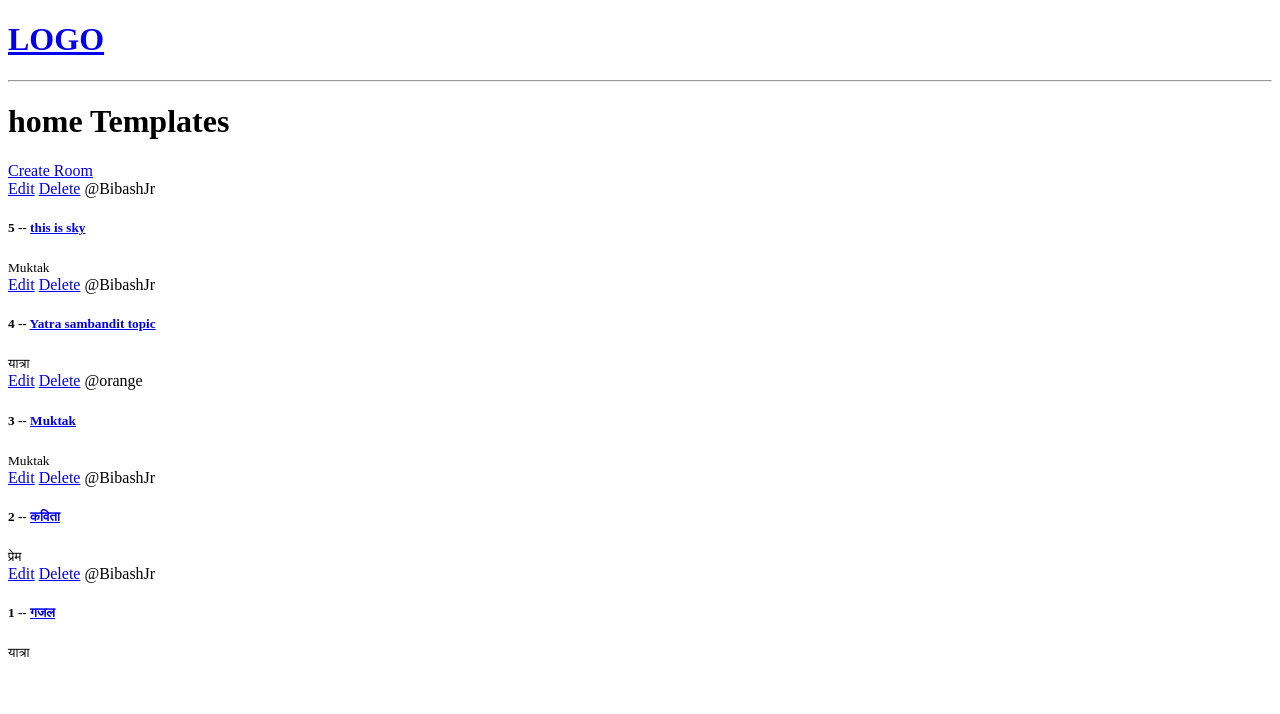
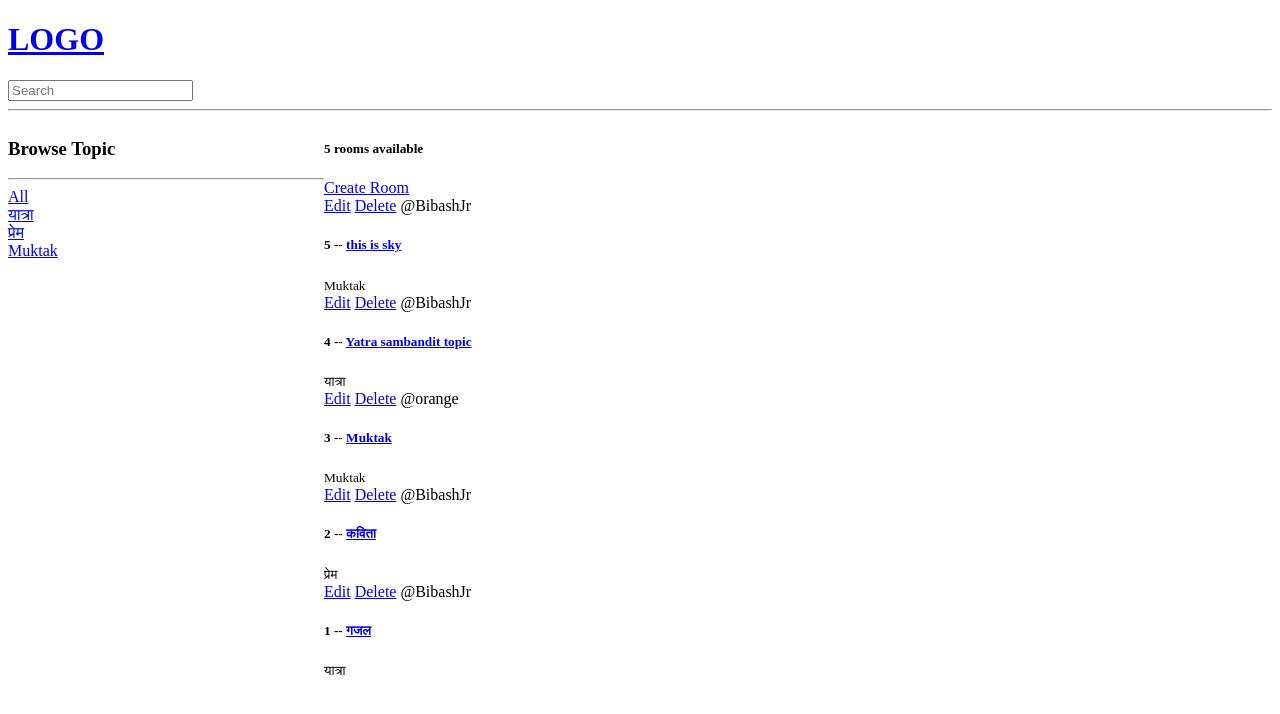
Before and after one commit to bibashkoirala/sahityamanthan, a Django app: page / in a window 1280 px wide. Shown: the top 714 px of the page. Run offline with Django 4.2, Linux system fonts and the light colour scheme; data comes from the database, SQL or seed files in the repository; both versions use the stored data as it was after the commit.

Commit message:
search functionality

```diff
--- a/base/templates/base/home.html
+++ b/base/templates/base/home.html
@@ -1,9 +1,32 @@
 {% extends 'main.html' %}
 
 {% block content %}
-<h1> home Templates </h1>
+<style>
+    .home-container{
+        display: grid;
+        grid-template-columns: 1fr 3fr;
+    }
+</style>
+
+<div class="home-container">
+    <div>
+        <h3>Browse Topic</h3>
+        <hr>
 
         <div>
+            <a href="{% url 'home' %}">All</a>
+        </div>
+
+        {% for topic in topics %}
+            <div>
+                <a href="{% url 'home' %}?q={{topic.name}}">{{topic}}</a>
+            </div>
+
+        {% endfor %}
+
+    </div>
+    <div>
+        <h5>{{room_count}} rooms available</h5>
         <a href="{% url 'create-room' %}"> Create Room</a>
         <div>
             {% for room in rooms %}
@@ -17,4 +40,5 @@
             {% endfor %}
         </div>
     </div>
+</div>
 {% endblock content %}
--- a/base/views.py
+++ b/base/views.py
@@ -1,5 +1,6 @@
 from django.shortcuts import render, redirect
-from . models import Room
+from django.db.models import Q
+from . models import Room, Topic
 from . forms import RoomForm
 
 # Create your views here.
@@ -10,8 +11,18 @@ from . forms import RoomForm
 # ]
 
 def home(request):
-    rooms = Room.objects.all()
-    context = {'rooms': rooms}
+    q = request.GET.get('q') if request.GET.get('q') != None else ''
+    rooms = Room.objects.filter(
+        Q(topic__name__icontains=q) |
+        Q(name__icontains=q) |
+        Q(description__icontains= q)
+    )
+
+    topic = Topic.objects.all()
+    room_count = rooms.count()
+
+    context = {'rooms': rooms, 'topics': topic, 'room_count': room_count}
+
     return render(request, 'base/home.html', context)
 
 def room(request, pk):
--- a/templates/navbar.html
+++ b/templates/navbar.html
@@ -1,4 +1,7 @@
 <a href="/">
     <h1>LOGO</h1>
 </a>
+<form method="GET" action = "{% url 'home' %}">
+    <input type="text" name="q" placeholder="Search" />
+</form>
 <hr>
```
Also changed, not shown: db.sqlite3. Lines whose indentation alone changed are shown as unchanged.
